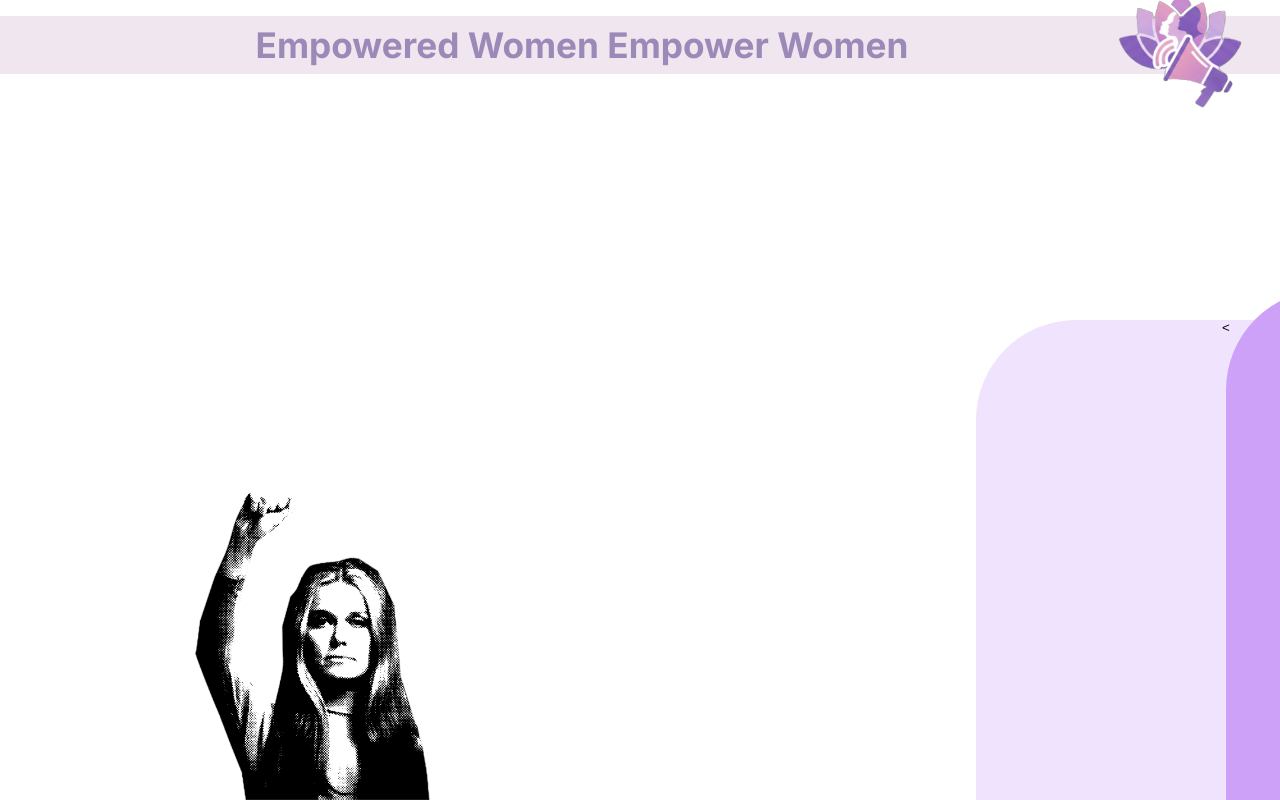
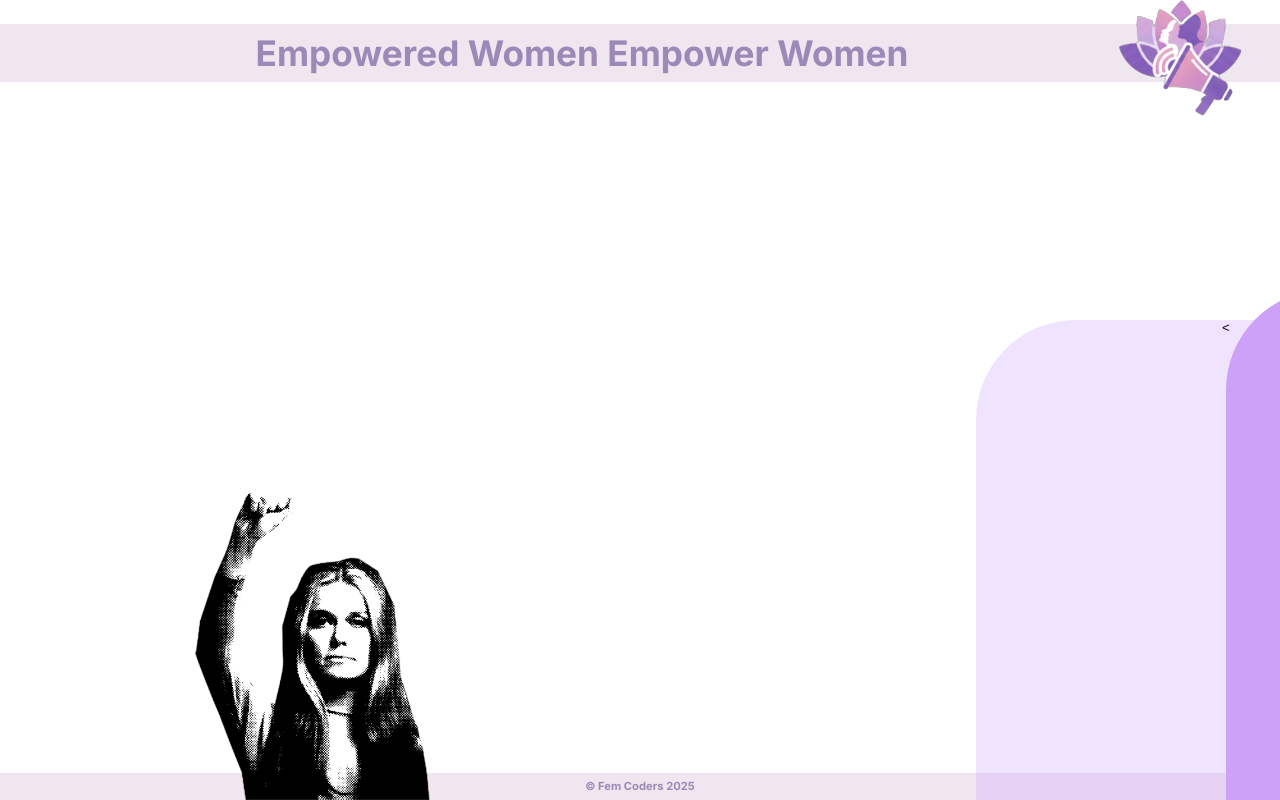
Before and after one commit to Leonela88/Empowering-Phrases-App, a React (Vite) app: page / in a window 1280 px wide. Built offline with nearby package versions, Linux system fonts and the light colour scheme.

Commit message:
feat:implement base Footer component and finalize global layout structure

```diff
--- a/src/App.css
+++ b/src/App.css
@@ -1 +1,13 @@
-/* App style */
+.App {
+    display: flex;
+    flex-direction: column;
+    min-height: 100vh;
+    padding-top: var(--spacing-l);
+}
+
+
+.app-main {
+    flex-grow: 1;
+    width: 100%;
+    margin: 0 auto;
+}
--- a/src/App.jsx
+++ b/src/App.jsx
@@ -1,16 +1,20 @@
-import { useState } from 'react'
 import './App.css'
+import Header from './Header'
+import Footer from './Footer'
 import ViewPhrases from './ViewPhrases'
 import RemovePhrases from './RemovePhrases'
-import Header from './Header'
+
 
 function App() {
 return (
-    <>
-    <Header></Header>
-    <ViewPhrases></ViewPhrases>
-    <RemovePhrases></RemovePhrases>
-    </>
+    <div className="App">
+      <Header></Header>
+      <main className="app-main">
+        <ViewPhrases></ViewPhrases>
+        <RemovePhrases></RemovePhrases>
+      </main>
+      <Footer></Footer>
+    </div>
   )
 }
 
--- /dev/null
+++ b/src/Footer.jsx
@@ -0,0 +1,12 @@
+import './footer.css';
+
+const Footer = () => {
+    const footerText= "© Fem Coders 2025";
+    return (
+        <footer className="app-footer">
+            <p className="footer-text">{footerText}</p>
+        </footer>
+    );
+};
+
+export default Footer;
--- /dev/null
+++ b/src/footer.css
@@ -0,0 +1,19 @@
+.app-footer {
+    background-color: rgba(var(--rgb-secondary), 1);
+    color: rgba(var(--rgb-primary), 1);
+    text-align: center;
+    padding: var(--spacing-s
+    ) 0;
+    width: 100%;
+    line-height: 1.0;
+    margin: 0;
+    display: block;
+}
+
+.footer-text {
+    margin: 0;
+    padding: 0;
+    line-height: 1.0;
+    font-size: 0.7rem;
+    font-weight: bold;
+}
--- a/src/index.css
+++ b/src/index.css
@@ -10,6 +10,7 @@
     --font-family-primary:'Inter';
     --font-family-quotes: 'Merriweather';
 
+    --spacing-xxs: 2px;
     --spacing-xs: 4px;
     --spacing-s: 8px;
     --spacing-m: 16px;
@@ -28,5 +29,4 @@ body{
     font-family: var(--font-family-primary);
     color: rgba(var(--rgb-text), 1);
     min-height: 100vh;
-    padding-top: var(--spacing-m);
 }
```
